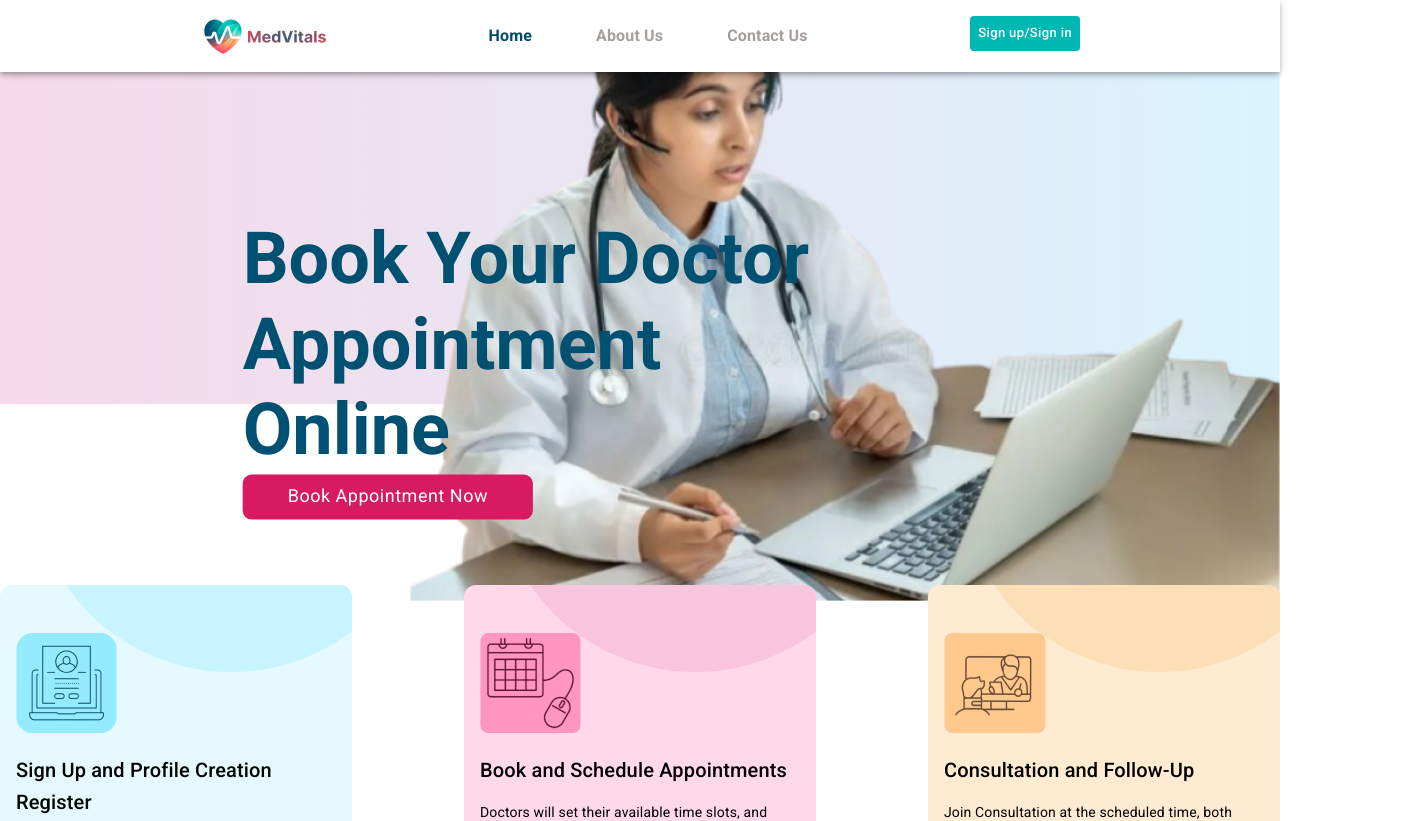
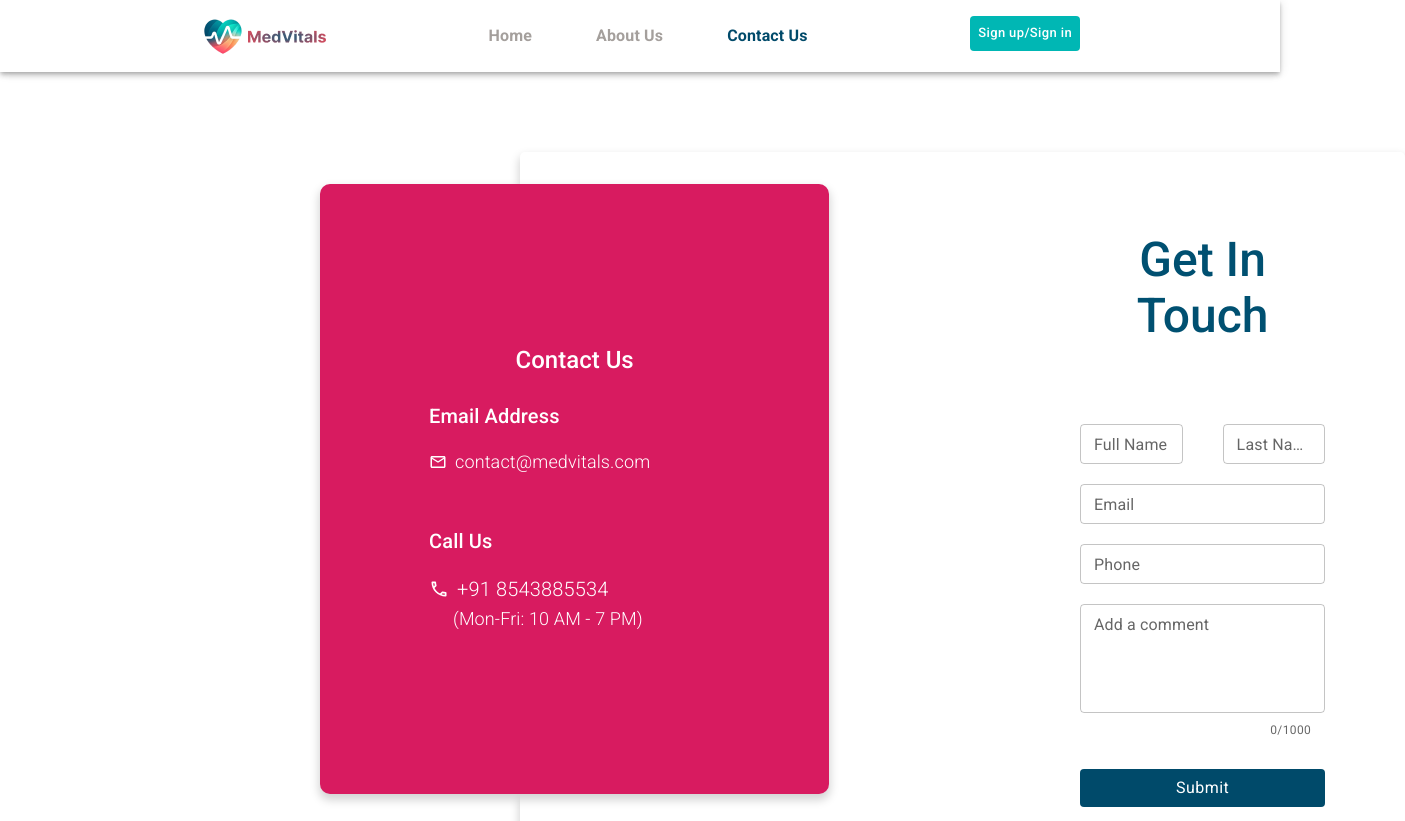
Before and after one commit to prat1k-chakrab0rty/MedVitals, a React (Create React App) app in the folder ui/: page /contact-us in a window 1280 px wide. Shown: the top 821 px of the page, 1405 px wide, since content can reach past the window. Built offline with nearby package versions, Linux system fonts and the light colour scheme.

Commit message:
feat: add contact us page

```diff
--- a/ui/package.json
+++ b/ui/package.json
@@ -10,6 +10,7 @@
     "@mui/material": "^6.1.5",
     "react": "^18.3.1",
     "react-dom": "^18.3.1",
+    "react-router-dom": "^6.27.0",
     "react-scripts": "5.0.1"
   },
   "scripts": {
--- a/ui/src/App.js
+++ b/ui/src/App.js
@@ -1,10 +1,41 @@
+import Footer from "./components/Footer";
+import Navbar from "./components/Navbar";
+import Testimonials from "./components/Testimonials";
+import ContactUs from "./pages/ContactUs";
 import Landing from "./pages/Landing";
+import {
+  createBrowserRouter,
+  Outlet,
+  RouterProvider,
+} from "react-router-dom";
 
+const router = createBrowserRouter([
+  {
+    path: "/",
+    element:
+      <>
+        <Navbar />
+        <Outlet />
+        <Testimonials />
+        <Footer />
+      </>,
+    children: [
+      {
+        path: "/",
+        element: <Landing />
+      },
+      {
+        path: "/contact-us",
+        element: <ContactUs />
+      },
+    ]
+  },
+]);
 
 function App() {
   return (
     <>
-      <Landing />
+      <RouterProvider router={router} />
     </>
   )
 }
--- a/ui/src/components/Banner.js
+++ b/ui/src/components/Banner.js
@@ -11,17 +11,17 @@
         src={Doctor_With_Laptop}
         style={{
           position: 'absolute',
-          top: '290px', // Adjust this value as needed
-          right: '360px', // Adjust this value as needed
+          top: '254px', // Adjust this value as needed
+          right: '420px', // Adjust this value as needed
           width: '150px', // Set width to control size
           height: 'auto', // Maintain aspect ratio
-          transform: 'scale(5.8)' // Optional scale for effect
+          transform: 'scale(6.6)' // Optional scale for effect
         }}
         alt='doctor_with_laptop'
       />
       <Box sx={{
         position: 'absolute',
-        top: '300px', // Adjust this value as needed
+        top: '256px', // Adjust this value as needed
         left: '400px', // Adjust this value as needed
         height: 'auto', // Maintain aspect ratio
         transform: 'scale(2.25)', // Optional scale for effect
@@ -29,7 +29,7 @@
         gap: 0
       }}>
         <h1 style={{ margin: 0 }}>Book Your Doctor<br />Appointment<br />Online</h1>
-        <Button sx={{ my: 0, backgroundColor: '#d81b60',py:"3px",fontSize:8,fontWeight:400,px:2.5, textTransform: 'none', color: '#ffffff' }}>Book Appointment Now</Button>
+        <Button sx={{ mt: 1, backgroundColor: '#d81b60',py:"3px",fontSize:8,fontWeight:400,px:2.5, textTransform: 'none', color: '#ffffff' }}>Book Appointment Now</Button>
       </Box>
     </Box>
   )
--- a/ui/src/components/Navbar.js
+++ b/ui/src/components/Navbar.js
@@ -1,4 +1,4 @@
-import React, { useState } from 'react';
+import React, { useEffect, useState } from 'react';
 import AppBar from '@mui/material/AppBar';
 import Box from '@mui/material/Box';
 import Typography from '@mui/material/Typography';
@@ -6,28 +6,40 @@
 import BrandLogo from '../assets/images/Logo.png';
 import BrandName from '../assets/images/BrandName.png';
 import Logo from './Logo';
+import { Link, useLocation } from 'react-router-dom';
 
 const pages = ['Home', 'About Us', 'Contact Us'];
+const links = ['/', '/about-us', '/contact-us'];
 
 function Navbar() {
-  const [activePage, setactivePage] = useState("Home");
+  const location = useLocation();
+  const [activePage, setactivePage] = useState("");
+
+  // Update active page based on the current path
+  useEffect(() => {
+    const currentPath = location.pathname;
+    const currentPage = pages[links.indexOf(currentPath)] || "Home";
+    setactivePage(currentPage);
+  }, [location.pathname]);
 
   return (
-    <Box>
+    <Box sx={{height: "72px"}}>
       <AppBar sx={{ backgroundColor: '#ffffff', color: '#a49f9c' }}>
         <Box sx={{ display: 'flex', justifyContent: 'space-between', maxWidth: '100', marginX: 25 }}>
-          <Logo logo={BrandLogo} title={BrandName} brightVal={"100%"}/>
+          <Logo logo={BrandLogo} title={BrandName} brightVal={"100%"} />
           <Box sx={{ display: 'flex', alignItems: 'center', justifyContent: 'space-between', gap: 8 }}>
-            {pages.map((page) => (
-              <Typography noWrap component="a" key={page} sx={{ textAlign: 'center', cursor: 'pointer', fontWeight: 600, color: activePage === page ? '#004a6a' : '#a49f9c' }}>{page}</Typography>
+            {pages.map((page, i) => (
+              <Link key={page} onClick={() => setactivePage(page)} to={links[i]} style={{ textDecoration: 'none' }}>
+                <Typography noWrap sx={{ textAlign: 'center', cursor: 'pointer', fontWeight: 600, color: activePage === page ? '#004a6a' : '#a49f9c' }}>{page}</Typography>
+              </Link>
             ))}
           </Box>
           <Box>
             <Button sx={{ backgroundColor: '#00b7b4', marginY: 2, fontSize: 13, textTransform: 'none', color: '#ffffff' }}>Sign up/Sign in</Button>
           </Box>
         </Box>
-      </AppBar>
-    </Box>
+      </AppBar >
+    </Box >
   );
 }
 export default Navbar;
--- /dev/null
+++ b/ui/src/pages/ContactUs.js
@@ -0,0 +1,52 @@
+import { Box, Button, FormControl, FormHelperText, TextField, Typography } from '@mui/material';
+import React, { useState } from 'react';
+import EmailOutlinedIcon from '@mui/icons-material/EmailOutlined';
+import CallOutlinedIcon from '@mui/icons-material/CallOutlined';
+
+function ContactUs() {
+    const [commentCharCount, setcommentCharCount] = useState(0);
+    return (
+        <Box sx={{ padding: 5, position: 'relative', display: 'flex' }}>
+            <Box sx={{ position: 'absolute', backgroundColor: '#d81b60', borderRadius: "10px", py: 20, px: 18, top: "112px", left: "320px", boxShadow: '0 5px 10px 1px lightgrey' }}>
+                <Typography sx={{ textAlign: 'center', color: '#ffffff', fontWeight: 500, mb: 3 }} variant='h5'>Contact Us</Typography>
+                <Box sx={{ position: 'relative', left: "-35px" }}>
+                    <Typography sx={{ verticalAlign: 'middle', color: '#ffffff', fontWeight: 500, mb: 2 }} variant='h6'>Email Address</Typography>
+                    <Box sx={{ display: 'flex', gap: 1, alignItems: 'center', mb: 6, color: '#ffffff' }}>
+                        <EmailOutlinedIcon sx={{ fontSize: 18 }} />
+                        <Typography sx={{ textAlign: 'center', fontWeight: 300, fontSize: 18 }} variant='h6'>contact@medvitals.com</Typography>
+                    </Box>
+                    <Typography sx={{ color: '#ffffff', fontWeight: 500, mb: 2 }} variant='h6'>Call Us</Typography>
+                    <Box sx={{ display: 'flex', gap: 1, alignItems: 'center', color: '#ffffff' }}>
+                        <CallOutlinedIcon sx={{ fontSize: 20 }} />
+                        <Typography sx={{ color: '#ffffff', fontWeight: 300 }} variant='h6'>+91 8543885534</Typography>
+                    </Box>
+                    <Typography sx={{ color: '#ffffff', fontWeight: 300, ml: 3,fontSize: 18 }} variant='h6'>(Mon-Fri: 10 AM - 7 PM)</Typography>
+                </Box>
+            </Box>
+            <Box sx={{ borderRadius: "5px", margin: 5, marginLeft: 60, boxShadow: '0 5px 10px 1px lightgrey', padding: 10, paddingLeft: 70 }}>
+                <Typography sx={{ textAlign: 'center', color: '#005071', fontWeight: 500, mb: 10 }} variant='h3'>Get In Touch</Typography>
+                <form noValidate autoComplete="off" style={{ display: 'flex', flexDirection: 'column', gap: 20 }}>
+                    <FormControl sx={{ display: 'flex', flexDirection: 'row', alignItems: 'center', gap: 5 }}>
+                        <TextField fullWidth id="outlined-basic" label="Full Name" size='small' variant="outlined" />
+                        <TextField fullWidth id="outlined-basic" label="Last Name" size='small' variant="outlined" />
+                    </FormControl>
+                    <FormControl fullWidth>
+                        <TextField id="outlined-basic" label="Email" size='small' variant="outlined" />
+                    </FormControl>
+                    <FormControl fullWidth>
+                        <TextField id="outlined-basic" label="Phone" size='small' variant="outlined" />
+                    </FormControl>
+                    <FormControl fullWidth>
+                        <TextField id="outlined-basic" onKeyDownCapture={() => setcommentCharCount(commentCharCount + 1)} multiline rows={4} label="Add a comment" size='small' variant="outlined" />
+                        <FormHelperText sx={{ textAlign: 'right', marginTop: 1 }}>{commentCharCount}/1000</FormHelperText>
+                    </FormControl>
+                    <Box>
+                        <Button type='submit' sx={{ mt: 1, backgroundColor: '#004a6a', py: "5px", fontSize: 16, fontWeight: 400, px: 12, textTransform: 'none', color: '#ffffff' }}>Submit</Button>
+                    </Box>
+                </form>
+            </Box>
+        </Box>
+    )
+}
+
+export default ContactUs
--- a/ui/src/pages/Landing.js
+++ b/ui/src/pages/Landing.js
@@ -11,14 +11,11 @@
 function Landing() {
     return (
         <>
-            <Navbar />
             <Banner />
             <HowItWorks />
             <WhyChooseUs />
             <SpecialityServices />
             <Blogs />
-            <Testimonials />
-            <Footer />
         </>
 
     );
```
Also changed, not shown: 1 other file (tests, documents, lock files or other folders).
